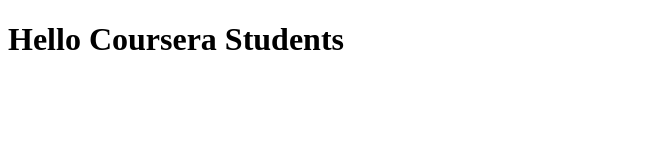
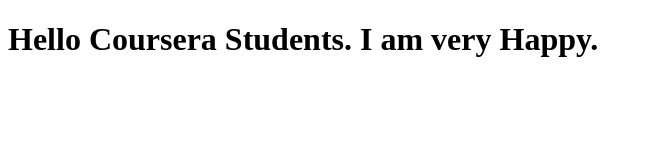
Before and after one commit to AhmedMohsen96/coursera-test, a plain HTML site: page index.html in a window 1280 px wide. Shown: the whole page, without its empty margins (0-652 px from the left). Drawn offline with Linux system fonts and the light colour scheme.

Commit message:
Next version of web file.

```diff
--- a/index.html
+++ b/index.html
@@ -5,6 +5,6 @@
     <title>Hello Coursera</title>
   </head>
   <body>
-    <h1>Hello Coursera Students</h1>
+    <h1>Hello Coursera Students. I am very Happy.</h1>
   </body>
 </html>
```
